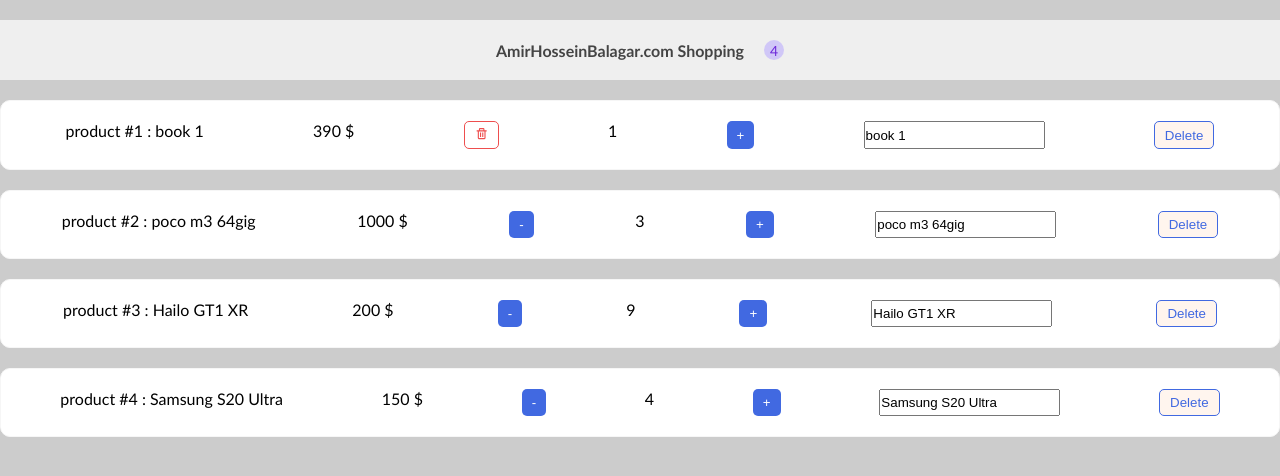
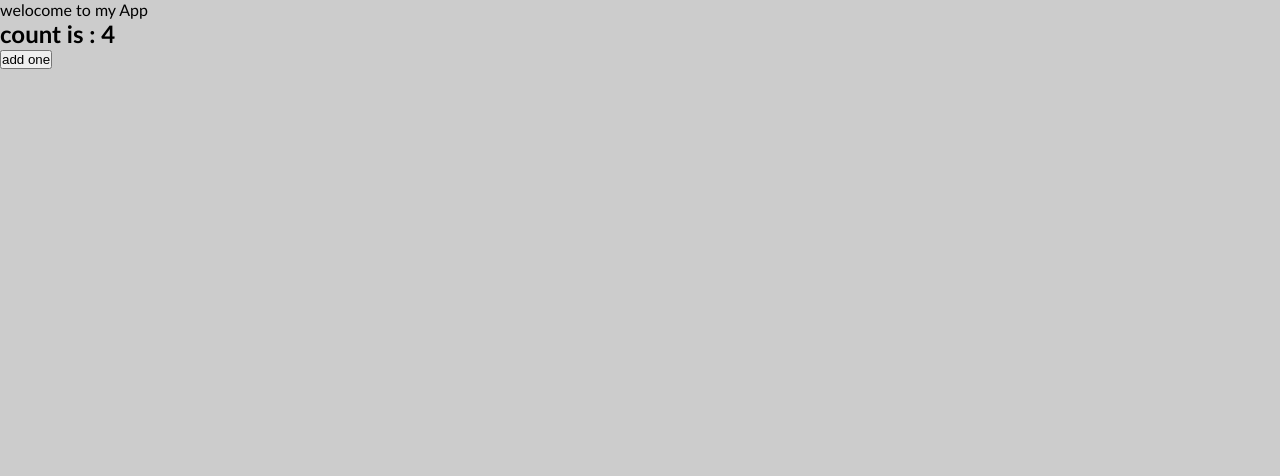
Before and after one commit to amirho3einb/ReactCourse, a React (Create React App) app: page / in a window 1280 px wide. Shown: the top 476 px of the page. Built offline with nearby package versions, Linux system fonts and the light colour scheme.

Commit message:
useContext-Counter--Example

```diff
--- a/src/App.js
+++ b/src/App.js
@@ -6,13 +6,15 @@
 import {Component, useState} from 'react';
 import "./App.css";
 import NavBar from "./components/NavBar/NavBar";
+import CounterProvider from "./components/Context/CounterProvider";
+import CounterOne from "./components/Context/CounterOne";
 class App extends Component {
     state = {
         Products: [
-            {id: "1", name: "book 1", price: "390 $", quantity: "1"},
-            {id: "2", name: "poco m3 64gig", price: "1000 $",quantity: "3"},
-            {id: "3", name: "Hailo GT1 XR", price: "200 $", quantity: "9"},
-            {id: "4", name: "Samsung S20 Ultra", price: "150 $", quantity: "4"}
+            {id: "1", name: "book 1", price: "390 $", quantity: 1},
+            {id: "2", name: "poco m3 64gig", price: "1000 $",quantity: 3},
+            {id: "3", name: "Hailo GT1 XR", price: "200 $", quantity: 9},
+            {id: "4", name: "Samsung S20 Ultra", price: "150 $", quantity: 4}
         ],
     }
     removeHandler = (id) => {
@@ -21,14 +23,27 @@
         this.setState({Products : filterdProducts})
     }
     incHandler = (id) => {
+        /*
         const products = [...this.state.Products];
         const selectedItem = products.find((p) => p.id === id);
         selectedItem.quantity++;
         console.log(selectedItem);
-        this.setState({Products: products});
+        this.setState({Products: products});*/
+        // 1. id => ok
+        // 2. index
+        const index = this.state.Products.findIndex((item) => item.id === id);
+        console.log(index);
+        // 3. clone the selected index and update the qty
+        const product = { ...this.state.Products[index] };
+        product.quantity++;
+        // 4. update products
+        const products = [...this.state.Products];
+        products[index] = product;
+        console.log(products[index]);
+        this.setState({ Products : products });
     }
     decHandler = (id) => {
-        const products = [...this.state.Products];
+        /*const products = [...this.state.Products];
         const selectedItem = products.find((p) => p.id === id);
         if(selectedItem.quantity<=1){
             const filterdProducts = this.state.Products.filter((p)=>p.id !== id);
@@ -38,28 +53,58 @@
             selectedItem.quantity--;
             console.log(selectedItem);
             this.setState({Products: products});
+        }*/
+        const index = this.state.Products.findIndex((item) => item.id === id);
+        const product = { ...this.state.Products[index] };
+        if(product.quantity<=1){
+            const filterdProducts = this.state.Products.filter((p)=>p.id !== id);
+            this.setState({Products : filterdProducts})
         }
+        else{
+            product.quantity--;
+            const products = [...this.state.Products];
+            products[index] = product;
+            this.setState({Products : products});
+        }
+
     }
     changeHandler = (event,id) => {
+        const index = this.state.Products.findIndex((item)=>item.id = id);
+        const product = { ...this.state.Products[index] };
+        product.name = event.target.value;
+        const products = [...this.state.Products];
+        products[index] = product;
+        this.setState({Products: products});
+        /*
         const products = [...this.state.Products];
         const selectedItem = products.find((p) => p.id === id);
         selectedItem.name = event.target.value;
-        this.setState({Product: products});
+        this.setState({Products: products});
+        */
+    }
+    componentDidUpdate(prevProps, prevState) {
+        console.log("app.js", prevState);
     }
 
 
     render(){
         return(
-            <div className="container" id="title">
-                <NavBar totalItems={this.state.Products.filter((p) => p.quantity > 0).length}/>
-                <ProductList products={this.state.Products}
-                onRemove = {this.removeHandler}
-                onIncreament = {this.incHandler}
-                onChange = {this.changeHandler}
-                onDecreament = {this.decHandler}
-                />
+            <>
+            <CounterProvider>
+                <p>welocome to my App</p>
+                <CounterOne />
+            </CounterProvider>
+            </>
+            // <div className="container" id="title">
+            //     <NavBar totalItems={this.state.Products.filter((p) => p.quantity > 0).length}/>
+            //     <ProductList products={this.state.Products}
+            //     onRemove = {this.removeHandler}
+            //     onIncreament = {this.incHandler}
+            //     onChange = {this.changeHandler}
+            //     onDecreament = {this.decHandler}
+            //     />
 
-            </div>
+            // </div>
         )
     }
 }
--- /dev/null
+++ b/src/components/Context/CounterOne.js
@@ -0,0 +1,15 @@
+import { useContext } from "react";
+import { CounterContext , CounterContextDispatcher } from "./CounterProvider";
+const CounterOne = () => {
+    const count = useContext(CounterContext);
+    const setCount = useContext(CounterContextDispatcher);
+    console.log("CounterOne" + count);
+    return (
+        <div>
+            <h2>count is : {count}</h2>
+            <button onClick={() => setCount(count+1)}>add one</button>
+        </div>
+    );
+}
+
+export default CounterOne;
--- /dev/null
+++ b/src/components/Context/CounterProvider.js
@@ -0,0 +1,18 @@
+import React, { useState } from 'react';
+
+export const CounterContext = React.createContext();
+export const CounterContextDispatcher = React.createContext();
+
+const CounterProvider = ({children}) => {
+    const[count,setCount] = useState(4);
+    console.log("CounterProvider" + count);
+    return (
+        <CounterContext.Provider value={count}>
+            <CounterContextDispatcher.Provider value={setCount}>
+            {children}
+            </CounterContextDispatcher.Provider>
+        </CounterContext.Provider>
+    );
+}
+
+export default CounterProvider;
--- a/src/components/NavBar/NavBar.js
+++ b/src/components/NavBar/NavBar.js
@@ -1,9 +1,9 @@
 import styles from './navBar.module.css'
-const NavBar = (props) => {
+const NavBar = ({totalItems}) => {
     return (
         <header className={styles.navBar}>
             <h2>AmirHosseinBalagar.com Shopping</h2>
-            <span>{props.totalItems}</span>
+            <span>{totalItems}</span>
         </header>
     );
 }
--- a/src/components/ProductList/ProductList.js
+++ b/src/components/ProductList/ProductList.js
@@ -1,17 +1,17 @@
 import React, { Component } from 'react';
 import Product from "../product/Product";
 class ProductList extends Component {
-
     renderHandler = () => {
-        if(this.props.products.length === 0)
+        const {onChange,onRemove,onIncreament,onDecreament,products}= this.props;
+        if(products.length === 0)
             return <div>your shopping bsket is empty!!!</div>
-        return this.props.products.map((product) => {
+        return products.map((product) => {
                     return <Product
                         product={product}
-                        onChange={(e)=> this.props.onChange(e,product.id)}
-                        onDelete={() => this.props.onRemove(product.id)}
-                        onInc={() => this.props.onIncreament(product.id)}
-                        onDec={() => this.props.onDecreament(product.id)}
+                        onChange={(e)=> onChange(e,product.id)}
+                        onDelete={() => onRemove(product.id)}
+                        onInc={() => onIncreament(product.id)}
+                        onDec={() => onDecreament(product.id)}
                         />
             })
 
--- a/src/components/product/Product.js
+++ b/src/components/product/Product.js
@@ -1,25 +1,24 @@
 import styles from './product.module.css';
 import { BiTrash } from "react-icons/bi";
 
-const Product = (props) => {
-    console.log(props);
+const Product = ({product,onDec,onInc,onChange,onDelete,onClick,children}) => {
     return(
-        <div className={styles.product} onClick={props.click}>
-            <p>product #{props.product.id} : {props.product.name}</p>
-            <p>{props.product.price}</p>
+        <div className={styles.product}>
+            <p>product #{product.id} : {product.name}</p>
+            <p>{product.price}</p>
             <button
-                onClick={props.onDec}
+                onClick={onDec}
                 className={`${styles.button} ${
-                    props.product.quantity == 1 && styles.remove
+                    product.quantity === 1 && styles.remove
                 }`}
             >
-                {props.product.quantity > 1 ? "-" : <BiTrash/> }
+                {product.quantity > 1 ? "-" : <BiTrash/> }
             </button>
-            <span className={styles.value}>{props.product.quantity}</span>
-            <button className={`${styles.button}`} onClick={props.onInc}>+</button>
-            {props.children}
-            <input value={props.product.name} onChange={props.onChange}/>
-            <button className={`${styles.button} ${styles.delBtn}`} onClick={props.onDelete}>Delete</button>
+            <span className={styles.value}>{product.quantity}</span>
+            <button className={`${styles.button}`} onClick={onInc}>+</button>
+            {children}
+            <input value={product.name} onChange={onChange}/>
+            <button className={`${styles.button} ${styles.delBtn}`} onClick={onDelete}>Delete</button>
         </div>
     )
 };
```
